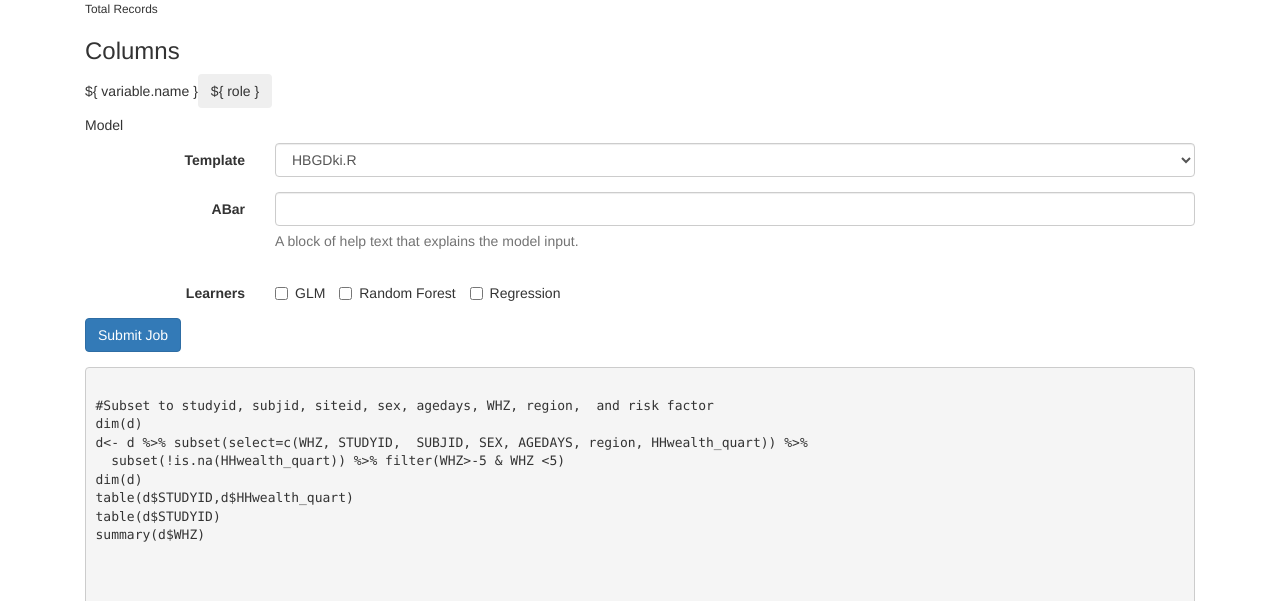
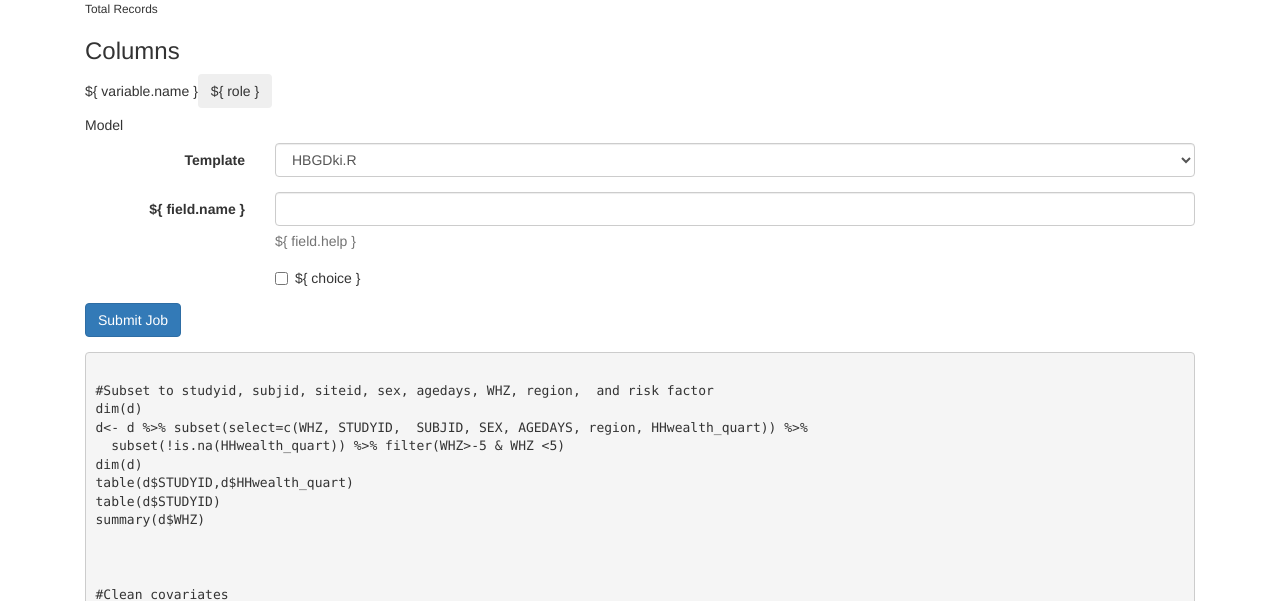
Before and after one commit to BerkeleyBiostats/tlapp, a Django app: page / in a window 1280 px wide. Shown: the part 338-939 px from the top of the page. Run offline with Django 3.2, Linux system fonts and the light colour scheme; some libraries are stand-ins or nearby versions.

Commit message:
Generate the model inputs from JSON dict

```diff
--- a/templates/index.html
+++ b/templates/index.html
@@ -110,8 +110,7 @@
 <div class="row p-md">
   <div class="col-md-12">
 
-    <table>
-
+<table>
 <tr v-for="variable in variables">
   <td class="p-md">${ variable.name }</td>
   <td>
@@ -128,8 +127,7 @@
     </div>
   </td>
 </tr>
-
-    </table>
+</table>
 
   </div>
 </div>
@@ -171,20 +169,37 @@
     </div>
     <div class="hr-line-dashed"></div>
 
-    <div class="form-group"><label class="col-sm-2 control-label">ABar</label>
-        <div class="col-sm-10"><input type="text" class="form-control"> <span class="help-block m-b-none">A block of help text that explains the model input.</span>
+
+<div>
+
+  <div v-for="field in modelInputs.fields">
+
+    <div class="form-group">
+
+      <label class="col-sm-2 control-label">${ field.name }</label>
+
+      <div class="col-sm-10">
+
+        <div v-if="field.type === 'float'">
+          <input type="text" class="form-control">
+          <span v-if="field.help" class="help-block m-b-none">${ field.help }</span>
         </div>
+        <div v-else-if="field.type === 'enum'">
+            <label v-for="choice in field.choices" class="checkbox-inline">
+              <input type="checkbox" value="option1" id="inlineCheckbox1">${ choice }
+            </label>
+        </div>
+
+      </div>
+
     </div>
 
     <div class="hr-line-dashed"></div>
-    <div class="form-group"><label class="col-sm-2 control-label">Learners</label>
 
-        <div class="col-sm-10"><label class="checkbox-inline"> <input type="checkbox" value="option1" id="inlineCheckbox1">GLM</label> <label class="checkbox-inline">
-            <input type="checkbox" value="option2" id="inlineCheckbox2"> Random Forest</label> <label class="checkbox-inline">
-            <input type="checkbox" value="option3" id="inlineCheckbox3">Regression</label></div>
-    </div>
+  </div>
 
-    <div class="hr-line-dashed"></div>
+</div>
+
     <div class="form-group">
         <div class="col-sm-4">
             <button class="btn btn-primary" type="submit">Submit Job</button>
```
Also changed, not shown: 1 other file.
